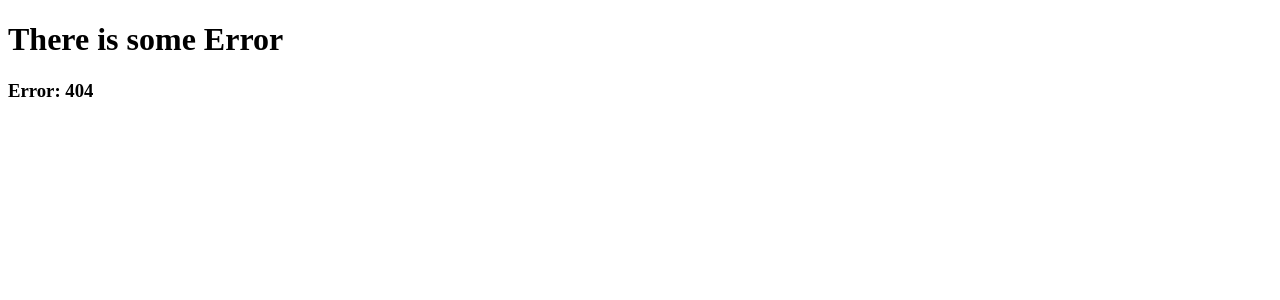
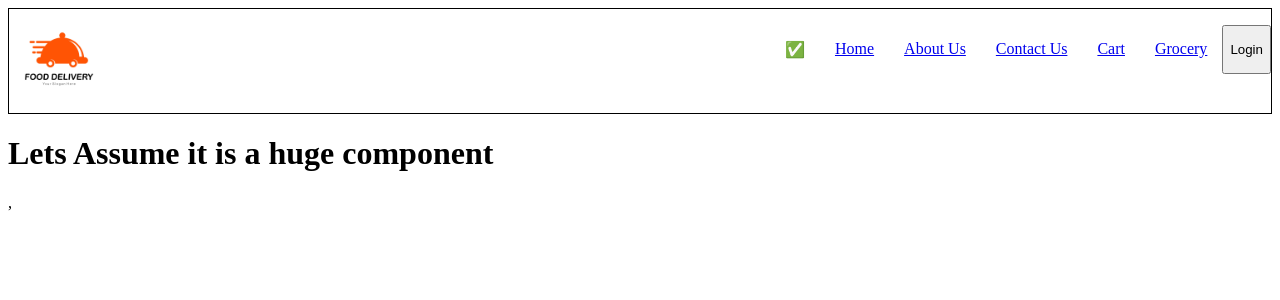
Before and after one commit to Shashankshekhar22/food-delivery, a React (Vite) app: page /grocery in a window 1280 px wide. Before the commit this address had no page. Shown: the top 300 px of the page. Built offline with nearby package versions, Linux system fonts and the light colour scheme.

Commit message:
Routing and custom hook implementation

```diff
--- a/src/components/App.js
+++ b/src/components/App.js
@@ -1,4 +1,4 @@
-import React from "react";
+import React, { lazy, Suspense } from "react";
 import ReactDOM from "react-dom/client";
 import Header from "./Header";
 import Body from "./Body";
@@ -7,6 +7,8 @@ import AboutUs from "./AboutUs";
 import ContactUs from "./ContactUs";
 import ErrorLayout from "./ErrorLayout";
 import RestaurantMenu from "./ResturantMenu";
+
+const Grocery = lazy(() => import("./Grocery"));
 
 const AppLayout = () => {
   return (
@@ -38,6 +40,14 @@ const appRouter = createBrowserRouter([
         path: "/restaurants/:resId",
         element: <RestaurantMenu />,
       },
+      {
+        path: "/grocery",
+        element: (
+          <Suspense fallback={<div>Loading...</div>}>
+            <Grocery />,
+          </Suspense>
+        ),
+      },
     ],
     errorElement: <ErrorLayout />,
   },
--- a/src/components/Body.js
+++ b/src/components/Body.js
@@ -3,6 +3,7 @@ import { useEffect, useState } from "react";
 import { SWIGGY_URL } from "../utils/constants";
 import Shimmer from "./Shimmer";
 import { Link } from "react-router-dom";
+import useOnlineStatus from "../utils/useOnlineStatus";
 
 const Body = () => {
   // State Variable HOOKS
@@ -23,7 +24,10 @@ const Body = () => {
     setFilteredListOfRestaurant(resConvertedData);
     setListOfRestaurant(resConvertedData);
   };
-
+  const onlineStatus = useOnlineStatus();
+  if (!onlineStatus) {
+    return <h1>You are offline</h1>;
+  }
   return listOfRestaurants.length === 0 ? (
     <Shimmer />
   ) : (
--- /dev/null
+++ b/src/components/Grocery.js
@@ -0,0 +1,5 @@
+const Grocery = () => {
+  return <h1>Lets Assume it is a huge component</h1>;
+};
+
+export default Grocery;
--- a/src/components/Header.js
+++ b/src/components/Header.js
@@ -1,9 +1,11 @@
 import image from "../../assets/images/food-delivery.jpg";
 import { useState } from "react";
 import { Link } from "react-router-dom";
+import useOnlineStatus from "../utils/useOnlineStatus";
 
 const Header = () => {
   const [btnName, setBtnName] = useState("Login");
+  const onlineStatus = useOnlineStatus();
   return (
     <div className="header">
       <div>
@@ -11,6 +13,7 @@ const Header = () => {
       </div>
       <div className="nav-items">
         <ul className="list-item">
+          <li>{onlineStatus ? "✅" : "🔴"}</li>
           <li>
             <Link to="/">Home</Link>
           </li>
@@ -22,6 +25,9 @@ const Header = () => {
           </li>
           <li>
             <Link to="/cart">Cart</Link>
+          </li>
+          <li>
+            <Link to="/grocery">Grocery</Link>
           </li>
           <button
             className="login-btn"
--- a/src/components/ResturantMenu.js
+++ b/src/components/ResturantMenu.js
@@ -1,27 +1,17 @@
-import { useEffect, useState } from "react";
-import { MENU_URL } from "../utils/constants";
 import Shimmer from "./Shimmer";
 import { useParams } from "react-router-dom";
+import useRestaurantMenu from "../utils/useRestaurantMenu";
 
 const RestaurantMenu = () => {
-  const [resMenu, setResMenu] = useState(null);
-  const [resName, setResName] = useState("");
   const { resId } = useParams();
-  useEffect(() => {
-    fetchMenu();
-  }, []);
 
-  const fetchMenu = async () => {
-    const data = await fetch(MENU_URL + resId);
-    const dataJson = await data.json();
+  const resInfo = useRestaurantMenu(resId);
 
-    setResName(dataJson.data.cards[0].card.card.text);
-    setResMenu(
-      dataJson?.data?.cards[4]?.groupedCard?.cardGroupMap?.REGULAR?.cards[2]
-        ?.card?.card
-    );
-  };
-  if (resMenu === null) <Shimmer />;
+  if (resInfo === null) <Shimmer />;
+
+  const resName = resInfo?.cards[0].card.card.text;
+  const resMenu =
+    resInfo?.cards[4]?.groupedCard?.cardGroupMap?.REGULAR?.cards[2]?.card?.card;
   return (
     <div className="menu">
       <h1>{resName}</h1>
--- /dev/null
+++ b/src/utils/useOnlineStatus.js
@@ -0,0 +1,18 @@
+import { useEffect, useState } from "react";
+
+const useOnlineStatus = () => {
+  const [onlineStatus, setOnlineStatus] = useState(true);
+
+  useEffect(() => {
+    window.addEventListener("offline", () => {
+      setOnlineStatus(false);
+    });
+    window.addEventListener("online", () => {
+      setOnlineStatus(true);
+    });
+  }, []);
+
+  return onlineStatus;
+};
+
+export default useOnlineStatus;
--- /dev/null
+++ b/src/utils/useRestaurantMenu.js
@@ -0,0 +1,19 @@
+import { useEffect, useState } from "react";
+import { MENU_URL } from "./constants";
+
+const useRestaurantMenu = (resId) => {
+  const [resInfo, setResInfo] = useState(null);
+
+  useEffect(() => {
+    fetchData();
+  }, []);
+
+  const fetchData = async () => {
+    const data = await fetch(MENU_URL + resId);
+    const dataJson = await data.json();
+    setResInfo(dataJson.data);
+  };
+  return resInfo;
+};
+
+export default useRestaurantMenu;
```
